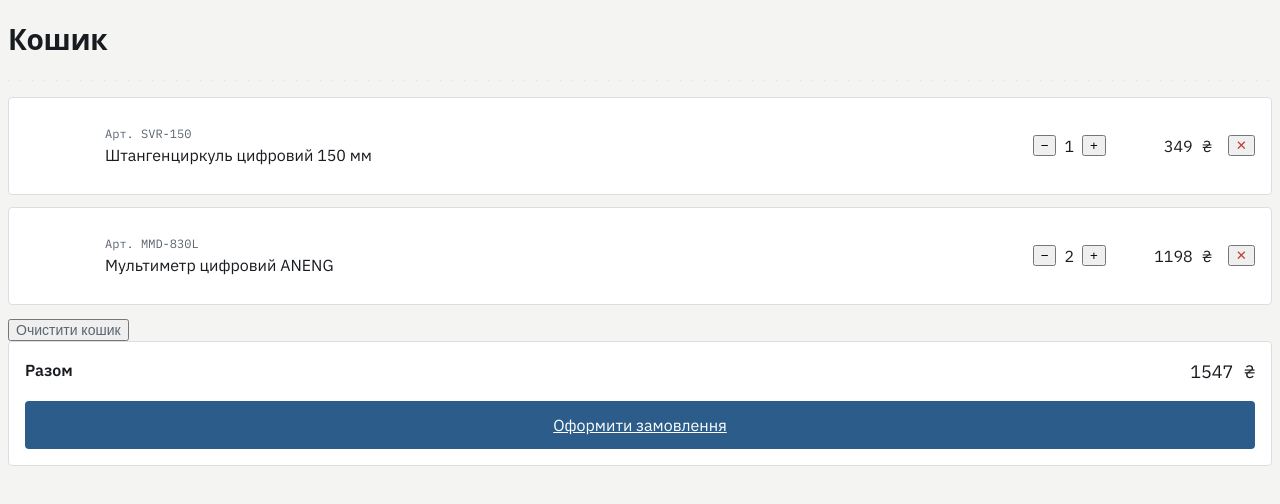
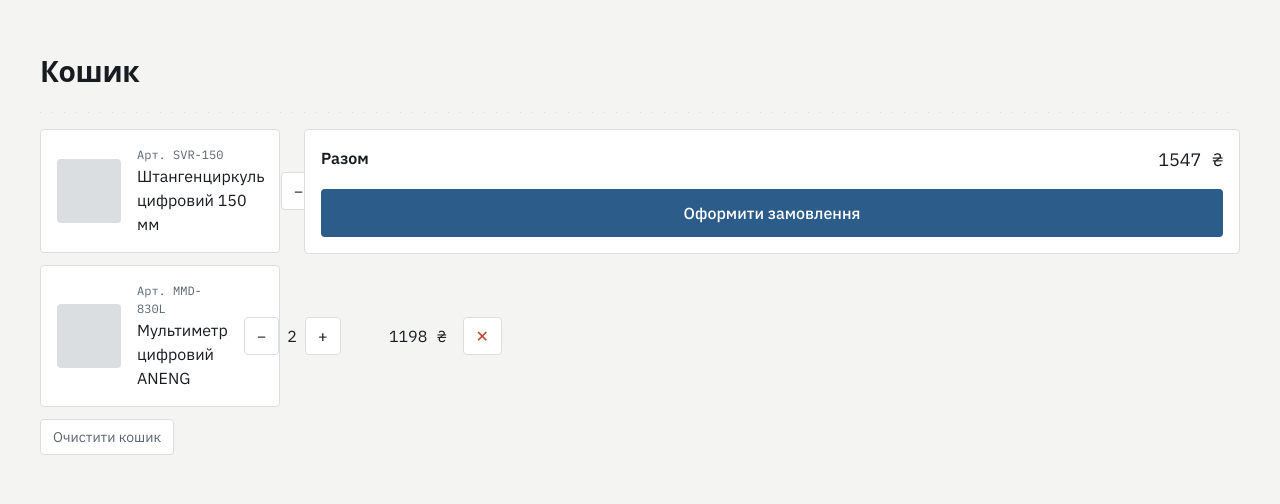
Before and after one commit to kkvert-cell/firma-shop, a Next.js app: page /cart in a window 1280 px wide. Shown: the top 504 px of the page. Built offline with nearby package versions, Linux system fonts and the light colour scheme.

Commit message:
Update globals.css

```diff
--- a/src/app/globals.css
+++ b/src/app/globals.css
@@ -119,3 +119,110 @@ h1, h2, h3, .heading {
   font-family: var(--font-data);
   font-size: var(--text-xs);
 }
+
+/* ===== Базовые элементы ===== */
+
+a {
+  color: var(--color-accent);
+  text-decoration: none;
+}
+a:hover { text-decoration: underline; }
+
+button, input, select, textarea {
+  font-family: inherit;
+  font-size: var(--text-base);
+  border: var(--border-hairline);
+  border-radius: var(--radius);
+  background: var(--color-bg-raised);
+  color: var(--color-ink);
+  padding: var(--space-2) var(--space-3);
+}
+button { cursor: pointer; border-color: var(--color-border); }
+button:not(.btn-primary):not(.category-card):not(.product-card):hover {
+  border-color: var(--color-accent);
+}
+
+main {
+  max-width: 1200px;
+  margin: 0 auto;
+  padding: var(--space-6) var(--space-4);
+}
+
+.btn-primary {
+  border: none;
+  padding: var(--space-2) var(--space-4);
+  font-weight: 500;
+  cursor: pointer;
+}
+
+/* ===== Главная ===== */
+
+.hero { padding: var(--space-8) 0 var(--space-4); }
+
+.search-bar {
+  display: flex;
+  gap: var(--space-2);
+  margin-top: var(--space-4);
+  max-width: 560px;
+}
+.search-bar input { flex: 1; }
+
+.category-grid {
+  display: grid;
+  grid-template-columns: repeat(auto-fill, minmax(200px, 1fr));
+  gap: var(--space-3);
+}
+.category-card, .product-card {
+  display: block;
+  padding: var(--space-4);
+  color: var(--color-ink);
+}
+.category-card:hover, .product-card:hover {
+  border-color: var(--color-accent);
+  text-decoration: none;
+}
+
+.trust-bar {
+  display: grid;
+  grid-template-columns: repeat(auto-fit, minmax(200px, 1fr));
+  gap: var(--space-4);
+}
+.trust-bar p { color: var(--color-ink-muted); margin: var(--space-1) 0 0; }
+
+/* ===== Каталог / товар / корзина / кабинет / админка ===== */
+
+.catalog-layout, .cart-layout, .product-detail-layout, .account-layout, .admin-layout {
+  display: grid;
+  grid-template-columns: 240px 1fr;
+  gap: var(--space-6);
+  align-items: start;
+}
+
+.filters-panel { position: sticky; top: var(--space-4); }
+
+.product-grid {
+  display: grid;
+  grid-template-columns: repeat(auto-fill, minmax(220px, 1fr));
+  gap: var(--space-4);
+}
+.product-card { display: flex; flex-direction: column; gap: var(--space-1); }
+
+.product-image-placeholder, .product-gallery {
+  background: var(--color-border);
+  border-radius: var(--radius);
+  aspect-ratio: 1 / 1;
+}
+
+.cart-summary { position: sticky; top: var(--space-4); height: fit-content; }
+
+.stats-grid {
+  display: grid;
+  grid-template-columns: repeat(auto-fit, minmax(180px, 1fr));
+  gap: var(--space-4);
+}
+
+@media (max-width: 760px) {
+  .catalog-layout, .cart-layout, .product-detail-layout, .account-layout, .admin-layout {
+    grid-template-columns: 1fr;
+  }
+}
```
